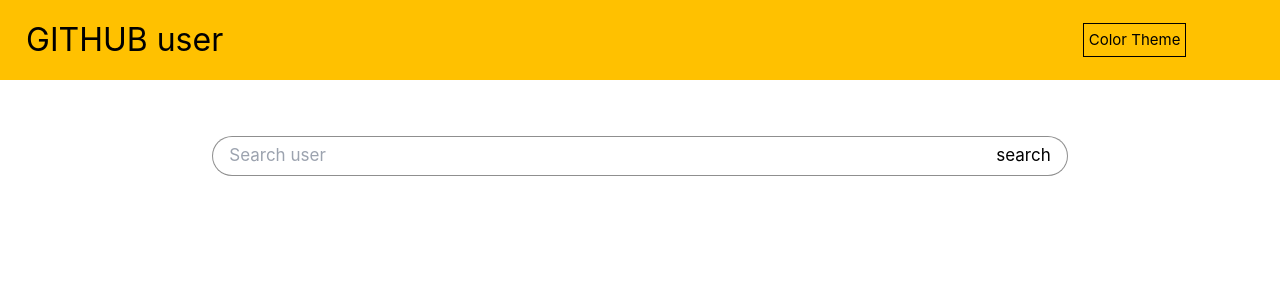
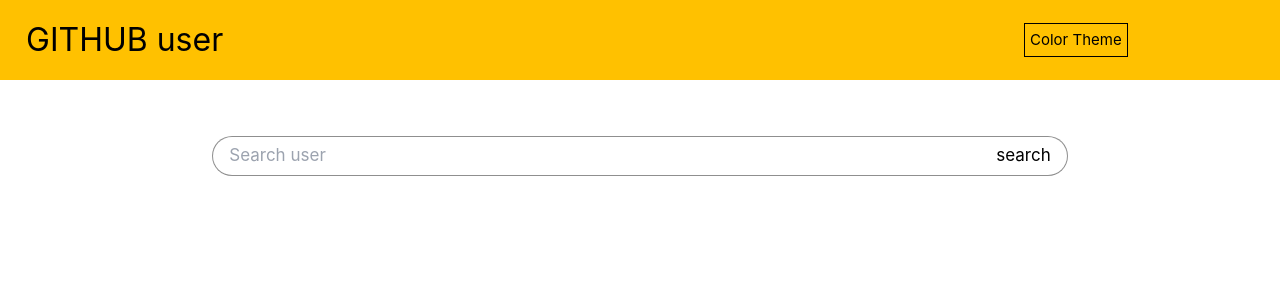
Before and after one commit to JorgeC9804/Api-GitHub, a React (Create React App) app: page / in a window 1280 px wide. Shown: the top 300 px of the page. Built offline with nearby package versions, Linux system fonts and the light colour scheme.

Commit message:
update 1.1

```diff
--- a/src/App.css
+++ b/src/App.css
@@ -17,17 +17,19 @@
   padding: 8px 26px;
   box-sizing: border-box;
 }
+
 /*================================ Avatar ==================================*/
 .flex {
   display: flex;
 }
 /*=================================== Color button ===================================*/
 .btn {
-  position: relative;
-  right: -70%;
+  position: absolute;
+  left: 80%;
   font-size: 15px;
   border: 1px solid;
   padding: 5px;
+
 }
 /*=================================== Principal Cart ===================================*/
 .principal-cart {
```
